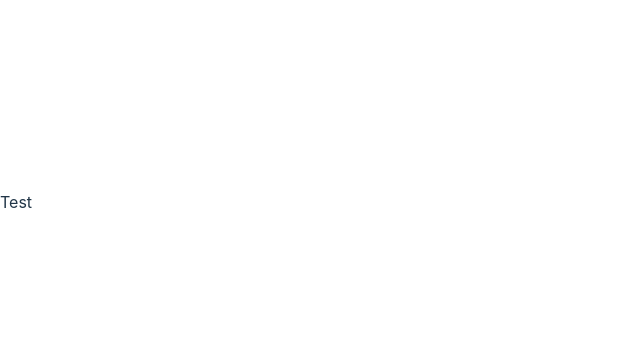
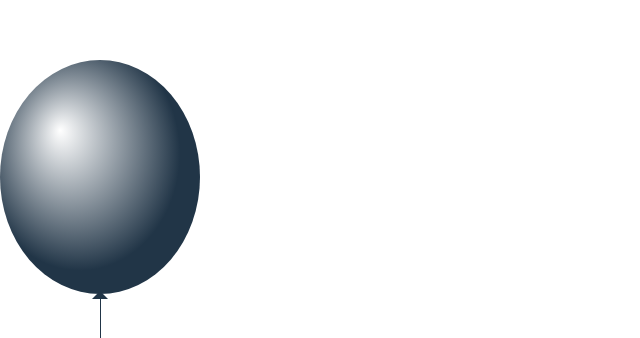
Before and after one commit to krojerLukas/pop-a-balloon, a React (Vite) app: page / in a window 1280 px wide. Shown: the part 198-536 px from the top of the page, without its empty margins (0-640 px from the left). Built offline with nearby package versions, Linux system fonts and the light colour scheme.

Commit message:
balloon component and css

```diff
--- a/src/App.jsx
+++ b/src/App.jsx
@@ -1,10 +1,12 @@
+import Balloon from "./components/Balloon.jsx";
+import "./css/general.css"
 
 
 function App() {
 
   return (
     <>
-      <p>Test</p>
+      <Balloon />
     </>
   )
 }
--- /dev/null
+++ b/src/components/Balloon.jsx
@@ -0,0 +1,55 @@
+import "../css/balloon.css"
+
+const Balloon = () => {
+    const balloonWidth = 200;
+    const balloonHeight = balloonWidth * 1.17;
+    const threadHeight = 50;
+
+    return (
+        <div className="balloon">
+            <svg
+                xmlns="http://www.w3.org/2000/svg"
+                viewBox={`0 0 ${balloonWidth} ${balloonHeight + threadHeight}`}
+            >
+                <defs>
+                    <radialGradient
+                        id="balloon-gradient"
+                        cx="40%"
+                        cy="40%"
+                        r="50%"
+                        fx="30%"
+                        fy="30%"
+                    >
+                        <stop offset="0%" stopColor="#fff"/>
+                        <stop offset="100%" stopColor="currentColor"/>
+                    </radialGradient>
+                </defs>
+                <rect
+                    x={balloonWidth / 2}
+                    y={balloonHeight}
+                    width="1"
+                    height={threadHeight}
+                    fill="currentColor"
+                />
+                <polygon
+                    points={`${balloonWidth / 2},${balloonHeight - 3} ${
+                        balloonWidth / 2 + 8
+                    },${balloonHeight + 5} ${balloonWidth / 2 - 8},${
+                        balloonHeight + 5
+                    }`}
+                    fill="currentColor"
+                />
+                <ellipse
+                    cx={balloonWidth / 2}
+                    cy={balloonHeight / 2}
+                    rx={balloonWidth / 2}
+                    ry={balloonHeight / 2}
+                    fill="url(#balloon-gradient)"
+                />
+                ...
+            </svg>
+        </div>
+    );
+}
+
+export default Balloon;
--- /dev/null
+++ b/src/css/balloon.css
@@ -0,0 +1,3 @@
+.balloon {
+    max-width: 200px;
+}
--- /dev/null
+++ b/src/css/general.css
@@ -0,0 +1,11 @@
+#root {
+    min-height: 100vh;
+    display: flex;
+    align-items: center;
+    justify-content: center;
+}
+
+svg {
+    width: 100%;
+    vertical-align: middle;
+}
```
